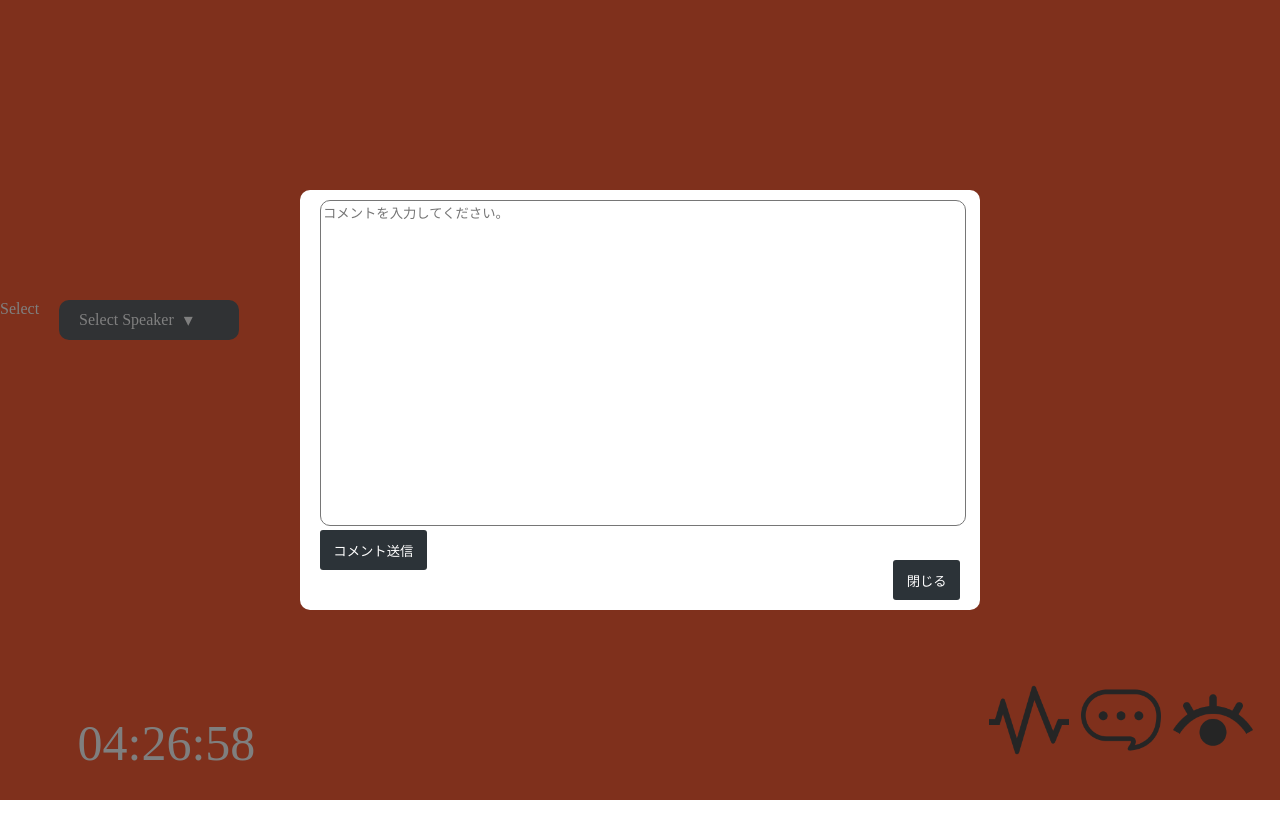
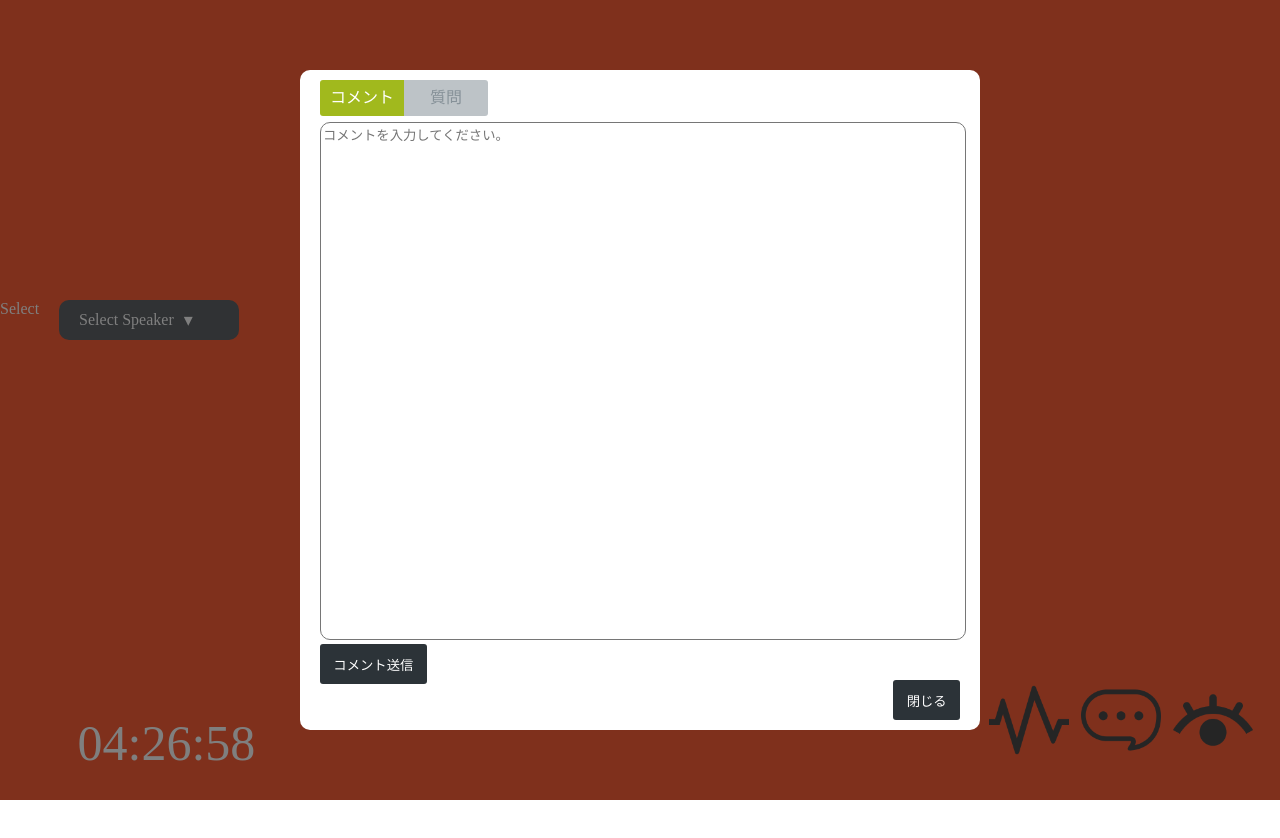
Before and after one commit to tdi-gg/bravo, a plain HTML site: page BravoForIotc/html/bravo3.html in a window 1280 px wide. Both pictures are taken after a click on the picture 1116 px from the left and 720 px from the top of the page. Drawn offline with Linux system fonts and the light colour scheme; no server answers; some icons are missing; a web font is replaced by a local one.

Commit message:
コメント登録機能を修正。

```diff
--- a/BravoForIotc/css/bravo3.css
+++ b/BravoForIotc/css/bravo3.css
@@ -130,6 +130,7 @@ textarea#comment {
 	width: 100%;
 	height: 80%;
 	font-family: Fuji-Bold;
+	margin-top: 1%;
 }
 
 textarea#comment:focus {
@@ -285,3 +286,39 @@ i{
 	0%,100%{transform:translateY(10px);opacity:0.4;}
 	50%{transform:translateY(0);opacity:1;}
 }
+
+
+#radioPanel input {
+	display: none;
+}
+
+#radioPanel label{
+	display: block;
+	float: left;
+	cursor: pointer;
+	width: 10%;
+	margin: 0;
+	padding: 10px;
+	background: #bdc3c7;
+	color: #869198;
+	font-size: 16px;
+	text-align: center;
+	line-height: 1;
+	transition: .2s;
+}
+
+#radioPanel label:first-of-type{
+	border-radius: 3px 0 0 3px;
+}
+
+#radioPanel label:last-of-type{
+	border-radius: 0 3px 3px 0;
+}
+#radioPanel input[type="radio"]:checked + .radio-button-comment {
+	background-color: #a1b91d;
+	color: #fff;
+}
+#radioPanel input[type="radio"]:checked + .radio-button-question {
+	background-color: #e67168;
+	color: #fff;
+}
--- a/BravoForIotc/css/windowutil.css
+++ b/BravoForIotc/css/windowutil.css
@@ -14,7 +14,7 @@
 #modal-main {
 /*  	width: 500px; */
 	width: 50%;
-	height: 50%;
+	height: 80%;
 	margin: 0;
 	padding: 10px 20px;;
 	background-color: #ffffff;
--- a/BravoForIotc/js/bravo3.js
+++ b/BravoForIotc/js/bravo3.js
@@ -297,6 +297,30 @@ var drawIcon = function() {
 			"id" : "commentPanel"
 		});
 
+		// ラジオボタン描画領域
+		var radioPanel = $("<span>", {
+			"id" : "radioPanel"
+		});
+		commentPanel.append(radioPanel);
+
+		// ラジオボタン
+		$("<input>").attr({
+			"type"    : "radio",
+			"id"      : "radioButtonComment",
+			"name"    : "commentType",
+			"value"   : 1,
+			"checked" : "checked"
+		}).appendTo(radioPanel);
+		radioPanel.append("<label for='radioButtonComment' class='radio-button-comment'>コメント</label>");
+
+		$("<input>").attr({
+			"type"    : "radio",
+			"id"      : "radioButtonQuestion",
+			"name"    : "commentType",
+			"value"   : 2
+		}).appendTo(radioPanel);
+		radioPanel.append("<label for='radioButtonQuestion' class='radio-button-question'>質問</label>");
+
 		// コメント入力欄
 		$("<textarea>").attr({
 			"id"          : "comment",
@@ -313,11 +337,6 @@ var drawIcon = function() {
 			"value" : "コメント送信",
 			"onclick" : "sendComment();"
 		}).appendTo(commentPanel);
-
-		// comment送信ボタン押下時イベントの登録
-//		$("#sendCommentButton").on("click", function() {
-//			sendComment();
-//		});
 
 		// モーダルウィンドウでコメント画面を表示
 		windowutil.modalWindow("#modalContent", commentPanel);
@@ -357,13 +376,13 @@ var showClock = function() {
  * コメントを送信。
  */
 var sendComment = function() {
-	var comment = $("#comment").val();
 	$.ajax({
 		contentType : "application/json",
 		data        : JSON.stringify({
 			"AUDIENCE_ID" : "0001",
 			"SPEAKER_ID"  : selectSpeakerId,
-			"COMMENT"     : comment
+			"COMMENT_TYPE" : $("commentType").val(),
+			"COMMENT"     : $("#comment").val()
 		}),
 		dataType    : "json",
 		type        : "POST",
```
Also changed, not shown: BravoForIotc/html/bravo3.html (+0 -5 lines).
